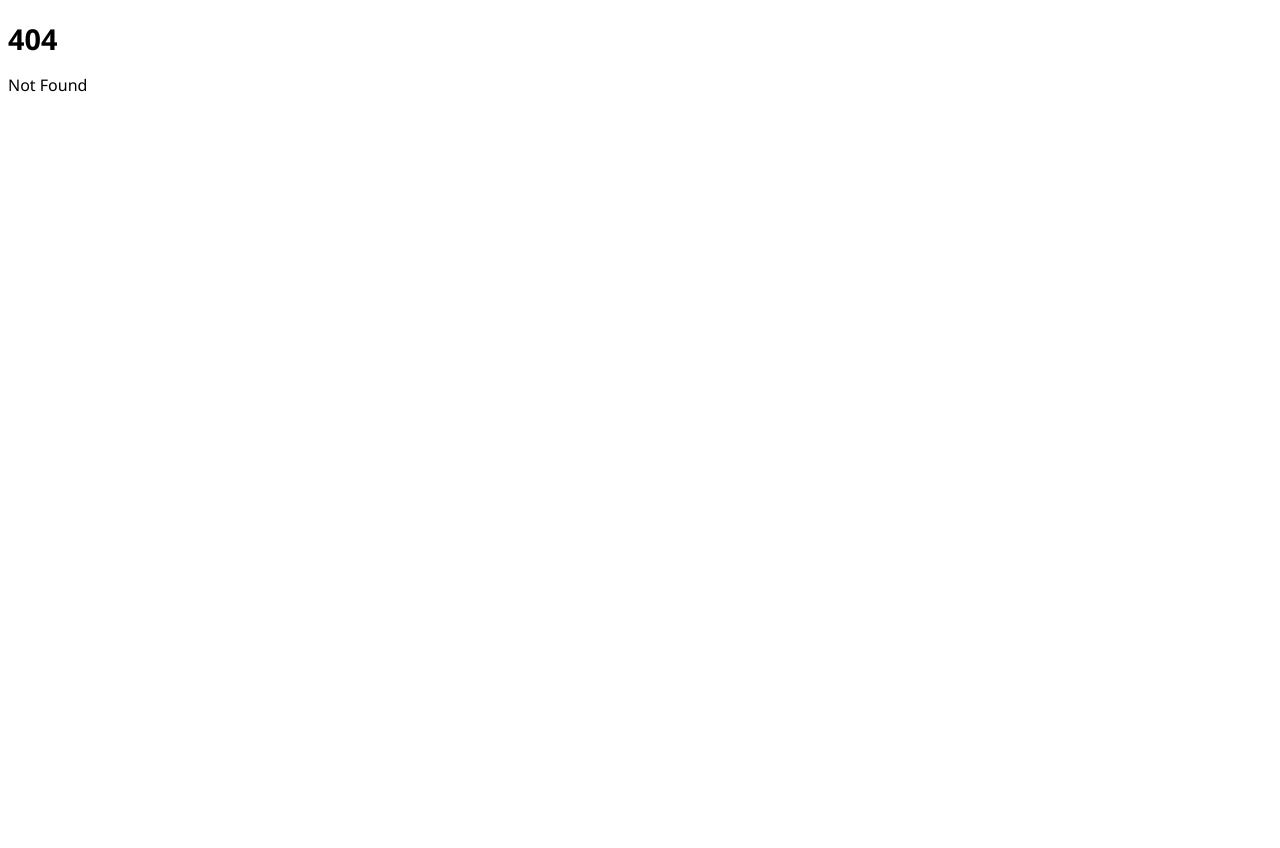
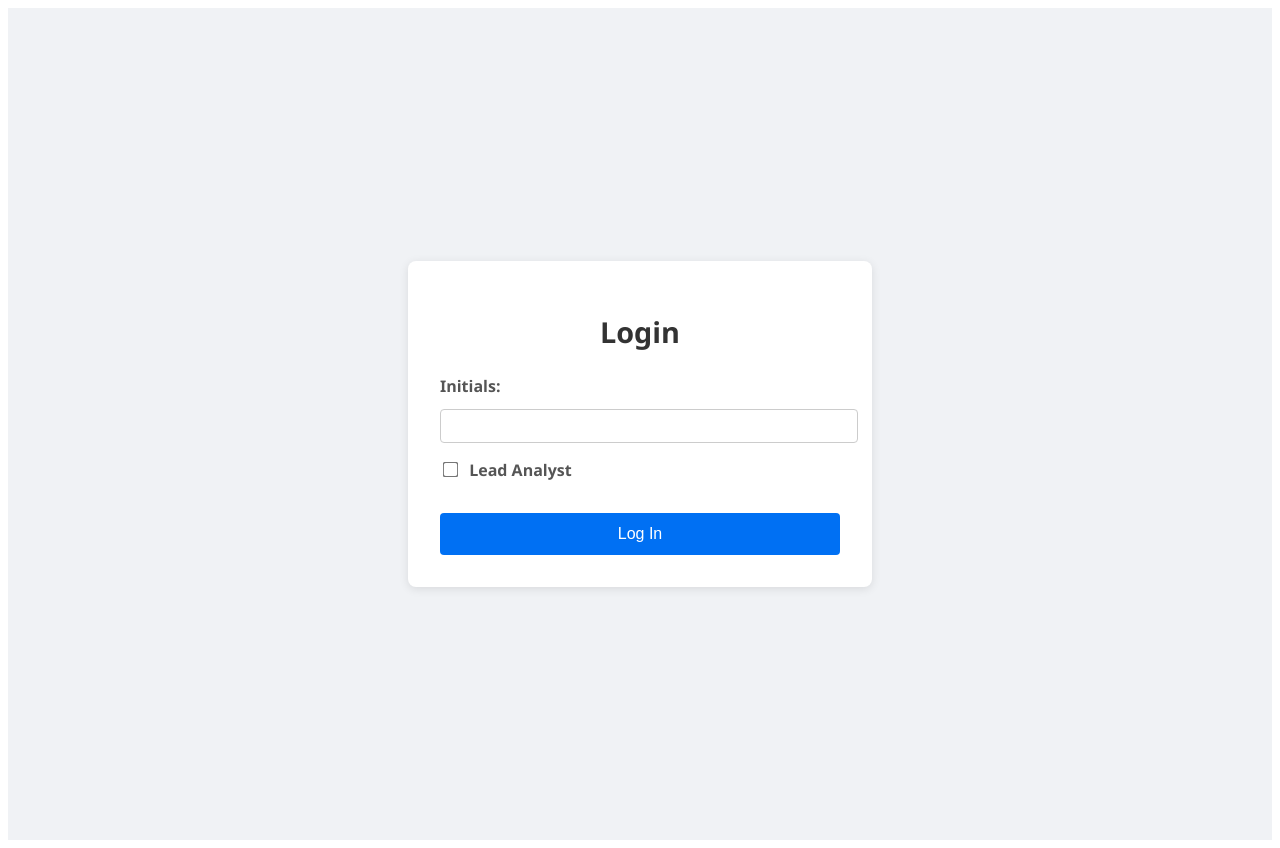
Before and after one commit to TadeoDelaRocha/Trace, a SvelteKit app in the folder frontend/: page /start in a window 1280 px wide. Before the commit this address had no page. Before the commit the page ends 800 px from the top, so only its background shows below. Built offline with nearby package versions, Linux system fonts and the light colour scheme.

Commit message:
log in functionality implemented

```diff
--- /dev/null
+++ b/frontend/src/routes/start/+page.js
@@ -0,0 +1,10 @@
+/** @type {import('./$types').PageLoad} */
+export function load() {
+    // For example, check if a user is already logged in:
+    const user = typeof window !== 'undefined' ? localStorage.getItem('user') : null;
+    if (user) {
+      // Optionally redirect to a different page if logged in:
+      // return { status: 302, redirect: '/' };
+    }
+    return {};
+  }
--- /dev/null
+++ b/frontend/src/routes/start/+page.svelte
@@ -0,0 +1,127 @@
+<script lang="ts">
+  import { goto } from '$app/navigation';
+  import { loginAnalyst } from './loginLogic';
+
+  // Local state for form fields and messages
+  let initials: string = '';
+  let isLead: boolean = false;
+  let errorMessage: string = '';
+  let successMessage: string = '';
+
+  async function handleLogin() {
+    // Reset messages
+    errorMessage = '';
+    successMessage = '';
+
+    try {
+      const response = await loginAnalyst(initials, isLead);
+      successMessage = `Login successful! Role: ${response.analyst.role}`;
+      // Optionally store the analyst info (e.g., in local storage)
+      localStorage.setItem('user', JSON.stringify(response.analyst));
+      // Redirect to the projects page after successful login
+      goto('/projects/myProjects');
+    } catch (error: any) {
+      errorMessage = error.message || 'Login failed';
+    }
+  }
+</script>
+
+<style>
+  /* Center the container */
+  .login-container {
+    display: flex;
+    align-items: center;
+    justify-content: center;
+    min-height: 100vh;
+    background-color: #f0f2f5;
+    padding: 1rem;
+  }
+
+  /* Style the form card */
+  form {
+    background: #fff;
+    padding: 2rem;
+    border-radius: 8px;
+    box-shadow: 0 2px 10px rgba(0,0,0,0.1);
+    width: 100%;
+    max-width: 400px;
+  }
+
+  h1 {
+    text-align: center;
+    margin-bottom: 1.5rem;
+    color: #333;
+  }
+
+  form div {
+    margin-bottom: 1rem;
+  }
+
+  label {
+    display: block;
+    margin-bottom: 0.5rem;
+    font-weight: 600;
+    color: #555;
+  }
+
+  input[type="text"] {
+    width: 100%;
+    padding: 0.5rem;
+    border: 1px solid #ccc;
+    border-radius: 4px;
+  }
+
+  input[type="checkbox"] {
+    margin-right: 0.5rem;
+    transform: scale(1.2);
+  }
+
+  button {
+    width: 100%;
+    padding: 0.75rem;
+    background-color: #0070f3;
+    border: none;
+    border-radius: 4px;
+    color: white;
+    font-size: 1rem;
+    cursor: pointer;
+    margin-top: 1rem;
+  }
+
+  button:hover {
+    background-color: #005bb5;
+  }
+
+  p {
+    text-align: center;
+    margin-top: 1rem;
+  }
+</style>
+
+<div class="login-container">
+  <form on:submit|preventDefault={handleLogin}>
+    <h1>Login</h1>
+
+    <div>
+      <label for="initials">Initials:</label>
+      <input id="initials" type="text" bind:value={initials} required />
+    </div>
+
+    <div>
+      <label for="isLead">
+        <input id="isLead" type="checkbox" bind:checked={isLead} />
+        Lead Analyst
+      </label>
+    </div>
+
+    <button type="submit">Log In</button>
+
+    {#if errorMessage}
+      <p style="color: red;">{errorMessage}</p>
+    {/if}
+
+    {#if successMessage}
+      <p style="color: green;">{successMessage}</p>
+    {/if}
+  </form>
+</div>
--- /dev/null
+++ b/frontend/src/routes/start/loginLogic.ts
@@ -0,0 +1,14 @@
+export async function loginAnalyst(initials: string, isLead: boolean) {
+    const response = await fetch('http://localhost:8000/api/analyst/login', {
+      method: 'POST',
+      headers: { 'Content-Type': 'application/json' },
+      body: JSON.stringify({ initials, is_lead: isLead })
+    });
+
+    if (!response.ok) {
+      const errorData = await response.json().catch(() => ({}));
+      throw new Error(errorData.detail || 'Login failed');
+    }
+
+    return response.json();
+  }
```
Also changed, not shown: frontend/src/routes/projects/myProjects/+page.svelte (+58 -1 lines), 2 other files (tests, documents, lock files or other folders).
